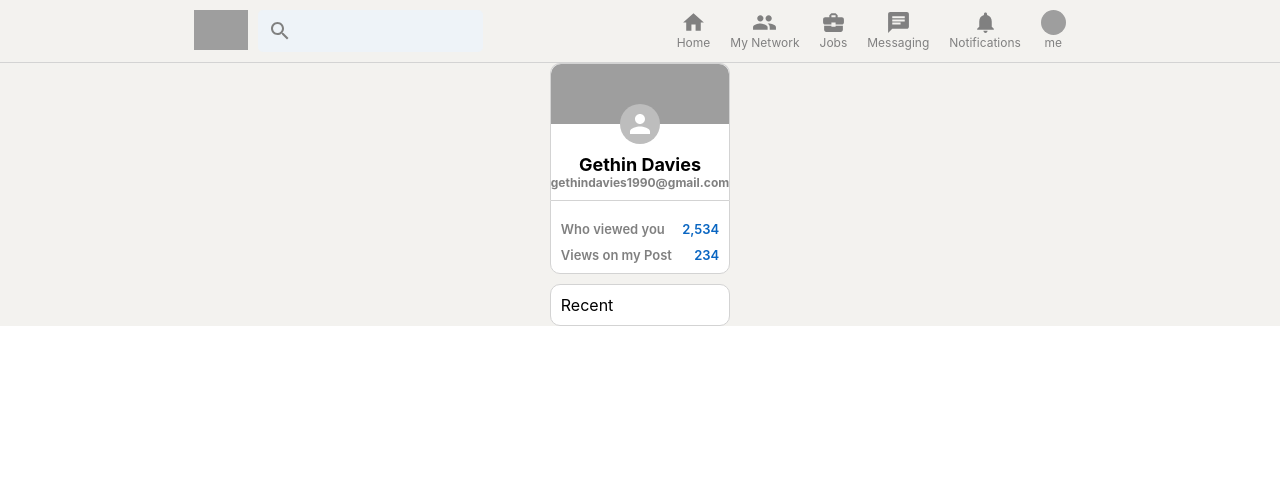
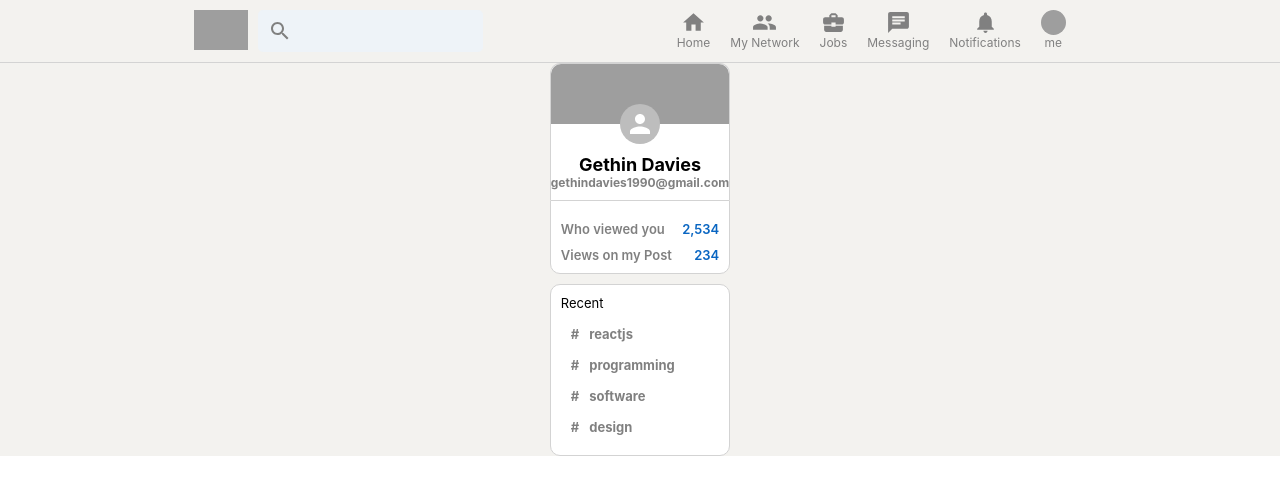
Before and after one commit to GethinDavies1990/linkedin-clone, a React (Create React App) app: page / in a window 1280 px wide. Shown: the top 494 px of the page. Built offline with nearby package versions, Linux system fonts and the light colour scheme; grey boxes are pictures that could not be loaded.

Commit message:
style: sidebar section

```diff
--- a/src/Sidebar.css
+++ b/src/Sidebar.css
@@ -73,3 +73,30 @@
       border-radius: 10px;
       margin-top: 10px;
 }
+
+.sidebar__recentItem {
+      display: flex;
+      font-size: 13px;
+      color: gray;
+      font-weight: bolder;
+      cursor: pointer;
+      margin-bottom: 5px;
+      padding: 5px;
+}
+
+.sidebar__recentItem:hover {
+      background-color: whitesmoke;
+      border-radius: 10px;
+      cursor: pointer;
+      color: black;
+}
+
+.sidebar__hash {
+      margin-right: 10px;
+      margin-left: 5px;
+}
+
+.sidebar__bottom > p {
+      font-size: 13px;
+      padding-bottom: 10px;
+}
--- a/src/Sidebar.js
+++ b/src/Sidebar.js
@@ -3,6 +3,13 @@
 import "./Sidebar.css";
 
 function Sidebar() {
+      const recentItem = (topic) => (
+            <div className="sidebar__recentItem">
+                  <span className="sidebar__hash">#</span>
+                  <p>{topic}</p>
+            </div>
+      );
+
       return (
             <div className="sidebar">
                   <div className="sidebar__top">
@@ -26,6 +33,10 @@
                   </div>
                   <div className="sidebar__bottom">
                         <p>Recent</p>
+                        {recentItem("reactjs")}
+                        {recentItem("programming")}
+                        {recentItem("software")}
+                        {recentItem("design")}
                   </div>
             </div>
       );
```
